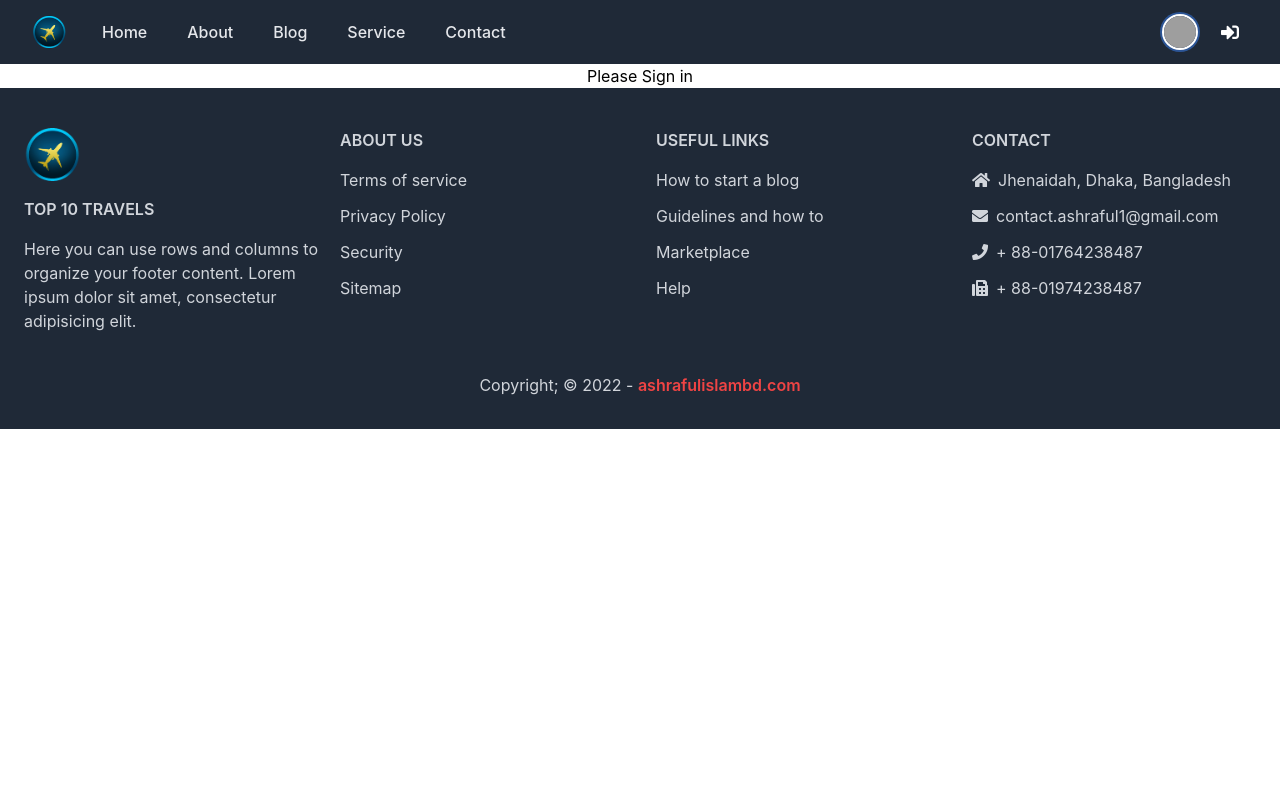
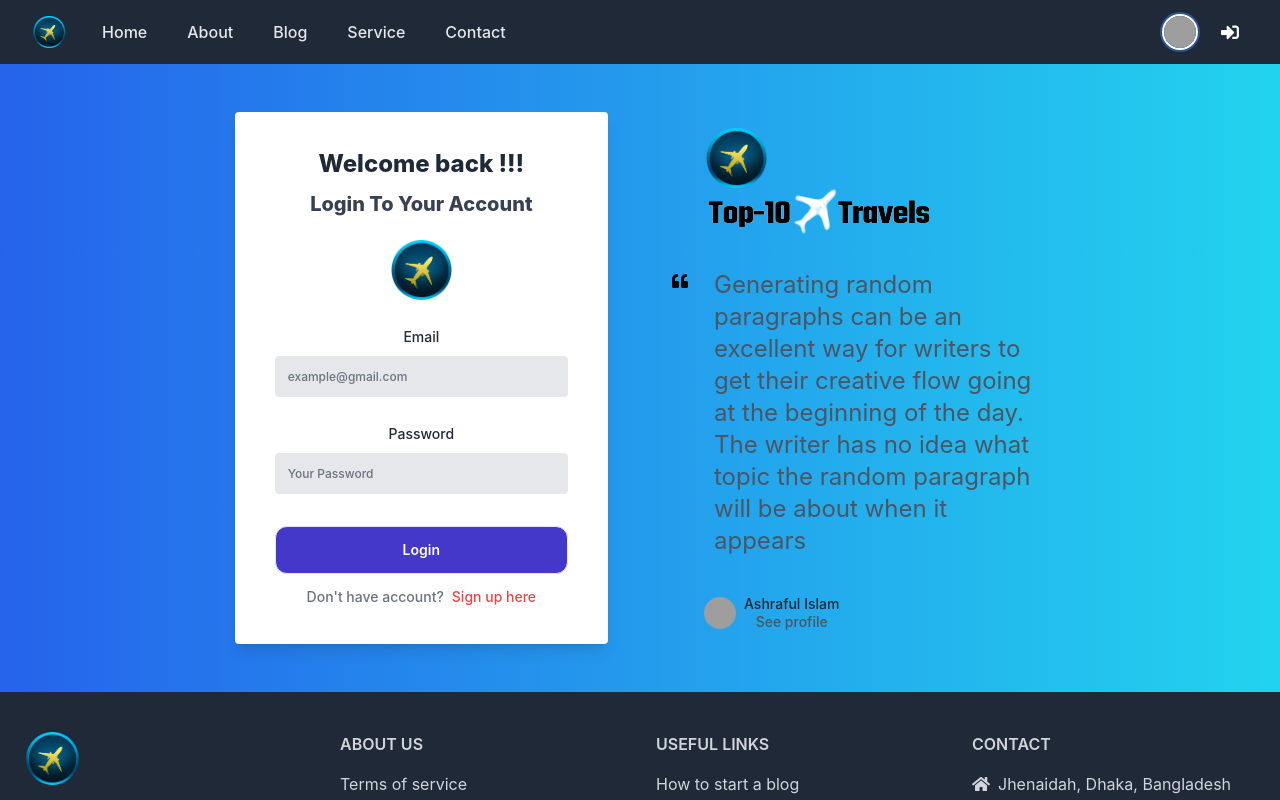
Before and after one commit to Ashraful2880/client-top-10-travels, a React (Create React App) app: page /signin in a window 1280 px wide. Shown: the top 800 px of the page. Built offline with nearby package versions, Linux system fonts and the light colour scheme; grey boxes are pictures that could not be loaded.

Commit message:
Sign in Page design Added

```diff
--- a/src/Pages/Register/Register.js
+++ b/src/Pages/Register/Register.js
@@ -12,14 +12,8 @@ const Register = () => {
                 </div>
                 <div className="bg-white shadow-lg rounded xl:w-1/3 lg:w-5/12 md:w-1/2 w-full lg:px-10 sm:px-6 sm:py-10 px-2 py-6">
                     <p className="focus:outline-none text-2xl font-extrabold leading-6 text-gray-800">Register Your Account</p>
-                    <p className="focus:outline-none text-sm mt-4 font-medium leading-none text-gray-500">Allready have account?
-                        <Link
-                            to="/signin"
-                            className="ml-2 text-red-500 focus:text-gray-500 focus:outline-none focus:underline hover:underline text-sm font-medium leading-none cursor-pointer">
-                            Log in here
-                        </Link>
-                    </p>
-                    <button className="focus:outline-none focus:ring-2 focus:ring-indigo-700 p-3 border rounded-lg border-gray-400 flex items-center w-full mt-10 hover:bg-gray-100">
+                    <img className="w-16 mx-auto mt-5" src={logo2} alt="logo"/>
+                    <button className="focus:outline-none focus:ring-2 focus:ring-indigo-700 p-3 border rounded-lg border-gray-400 flex items-center w-full mt-6 hover:bg-gray-100">
                        <img src="https://tuk-cdn.s3.amazonaws.com/can-uploader/sign_in_2-svg2.svg" alt="google"/>
                         <p className="text-base font-medium ml-4 text-gray-700">
                             Continue with Google
@@ -64,6 +58,13 @@ const Register = () => {
                             <button type="submit" className="focus:ring-2 focus:ring-offset-2 focus:ring-indigo-700 text-sm font-semibold leading-none text-white focus:outline-none bg-indigo-700 border rounded-xl hover:bg-indigo-600 py-4 w-full">Create My Account</button>
                         </div>
                     </form>
+                    <p className="focus:outline-none text-sm mt-4 font-medium leading-none text-gray-500">Allready have account?
+                        <Link
+                            to="/signin"
+                            className="ml-2 text-red-500 focus:text-gray-500 focus:outline-none focus:underline hover:underline text-sm font-medium leading-none cursor-pointer">
+                            Log in here
+                        </Link>
+                    </p>
                 </div>
                 <div className="xl:w-1/3 md:w-1/2 lg:ml-16 ml-8 md:mt-0 mt-6">
                     <div className="pl-8 md:block hidden">
--- a/src/Pages/Signin/Signin.js
+++ b/src/Pages/Signin/Signin.js
@@ -1,9 +1,75 @@
 import React from 'react';
+import { Link } from 'react-router-dom';
+import logo from '../../Images/Main-Logo.png';
+import logo2 from '../../Images/logo-2.png';
 
 const Signin = () => {
     return (
-        <div>
-            Please Sign in
+        <div className="bg-gradient-to-r from-blue-600 to-cyan-400">
+            <div className="xl:px-20 md:px-10 sm:px-6 px-4 md:py-12 py-9 2xl:mx-auto 2xl:container md:flex items-center justify-center">
+                <div className=" md:hidden sm:mb-8 mb-6">
+                   <img src={logo} alt="logo"/>
+                </div>
+                <div className="bg-white shadow-lg rounded xl:w-1/3 lg:w-5/12 md:w-1/2 w-full lg:px-10 sm:px-6 sm:py-10 px-2 py-6">
+                    <p className="focus:outline-none text-2xl font-extrabold leading-6 text-gray-800 mb-4">Welcome back !!!</p>
+                    <p className="focus:outline-none text-xl font-extrabold leading-6 text-gray-700 mb-6">Login To Your Account</p>
+                    <img className="w-16 mx-auto mb-6" src={logo2} alt="logo"/>
+                    <form>
+                        <div>
+                            <label
+                                htmlFor="email"
+                                className="text-sm font-medium leading-none text-gray-800">
+                                    Email
+                            </label>
+                            <input
+                                type="email"
+                                className="bg-gray-200 border rounded text-xs font-medium leading-none placeholder-gray-500 text-gray-800 py-3 w-full pl-3 mt-2 focus:outline-none focus:ring-2 focus:ring-indigo-400"
+                                placeholder="example@gmail.com " />
+                        </div>
+                        <div className="mt-6 w-full">
+                            <label htmlFor="myInput" className="text-sm font-medium leading-none text-gray-800"> Password </label>
+                            <div className="relative flex items-center justify-center">
+                                <input
+                                    type="password"
+                                    className="bg-gray-200 border rounded text-xs font-medium leading-none text-gray-800 py-3 w-full pl-3 mt-2 placeholder-gray-500 focus:outline-none focus:ring-2 focus:ring-indigo-400"
+                                    placeholder="Your Password"
+                                />
+                            </div>
+                        </div>
+                        <div className="mt-8">
+                            <button type="submit" className="focus:ring-2 focus:ring-offset-2 focus:ring-indigo-700 text-sm font-semibold leading-none text-white focus:outline-none bg-indigo-700 border rounded-xl hover:bg-indigo-600 py-4 w-full">Login</button>
+                        </div>
+                    </form>
+                    <p className="focus:outline-none text-sm mt-4 font-medium leading-none text-gray-500">Don't have account?
+                        <Link
+                            to="/register"
+                            className="ml-2 text-red-500 focus:text-gray-500 focus:outline-none focus:underline hover:underline text-sm font-medium leading-none cursor-pointer">
+                            Sign up here
+                        </Link>
+                    </p>
+                </div>
+                <div className="xl:w-1/3 md:w-1/2 lg:ml-16 ml-8 md:mt-0 mt-6">
+                    <div className="pl-8 md:block hidden">
+                        <img className="w-16" src={logo2} alt="logo"/>
+                        <img src={logo} alt="logo"/>
+                    </div>
+                    <div className="flex items-start mt-8">
+                        <div>
+                           <i className="fas fa-quote-left"></i>
+                        </div>
+                        <p className="sm:text-2xl text-xl leading-7 text-gray-600 pl-2.5 text-left ml-4">Generating random paragraphs can be an excellent way for writers to get their creative flow going at the beginning of the day. The writer has no idea what topic the random paragraph will be about when it appears</p>
+                    </div>
+                    <div className="flex items-center pl-8 mt-10">
+                        <div className="w-8 h-8">
+                            <img src="https://avatars.githubusercontent.com/u/86690202?v=4" alt="profile" className="w-full h-full rounded-2xl" />
+                        </div>
+                        <div className="ml-2">
+                            <p className="text-sm font-medium leading-none text-gray-800">Ashraful Islam</p>
+                            <p className="text-sm font-medium leading-none text-gray-600 mt-1 cursor-pointer hover:underline">See profile</p>
+                        </div>
+                    </div>
+                </div>
+            </div>
         </div>
     );
 };
```
